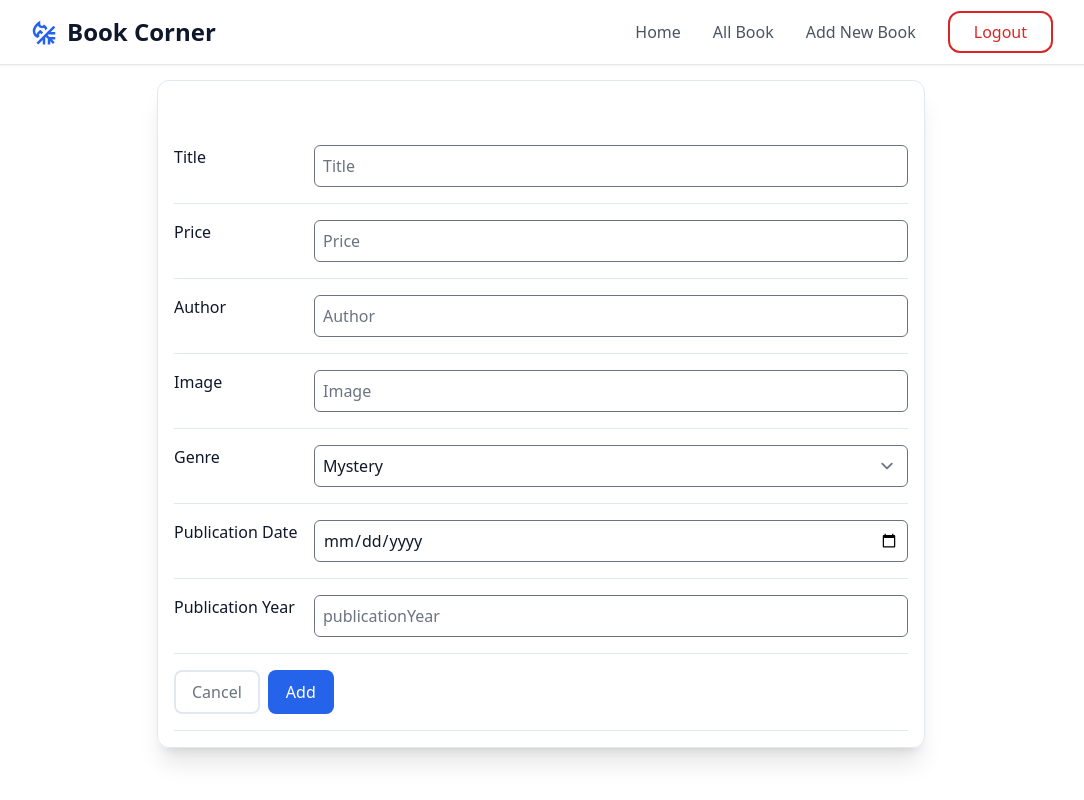
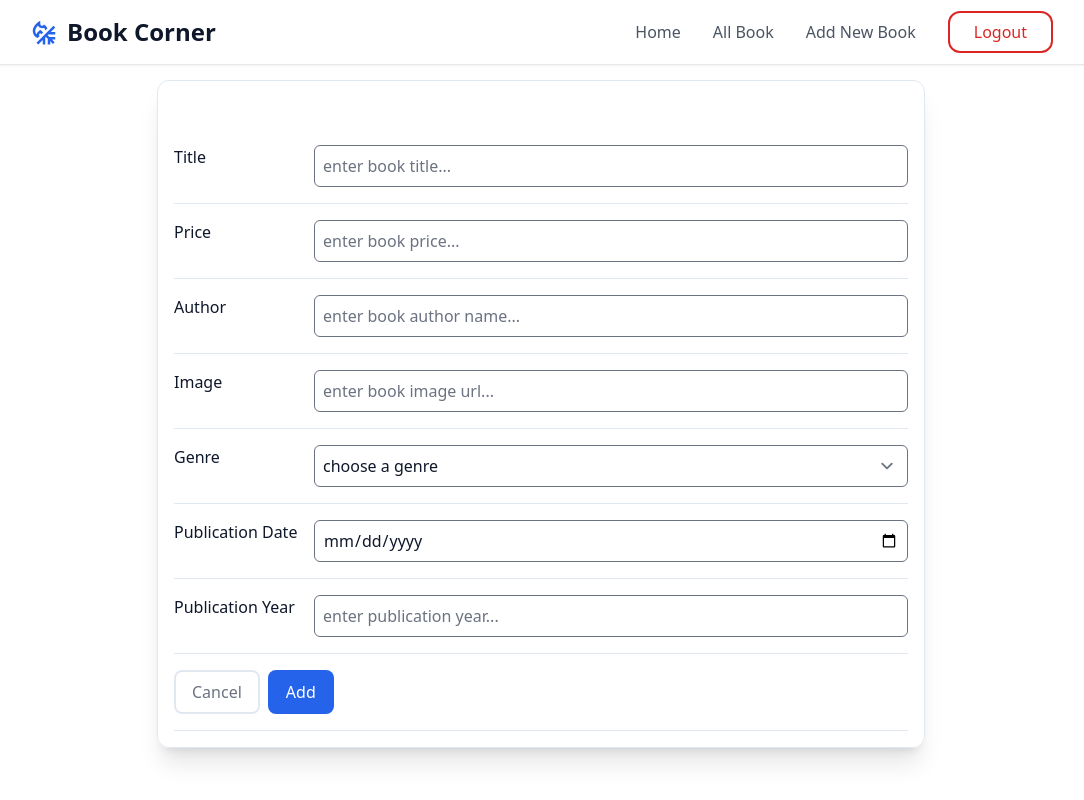
Before and after one commit to MikatSyed/book-corner-frontend, a React (Vite) app: page /add-book in a window 1280 px wide. Shown: the whole page, without its empty margins (99-1183 px from the left). Built offline with nearby package versions, Linux system fonts and the light colour scheme; no server answers; sample sign-in values are in the browser's storage.

Commit message:
[done] complete post book

```diff
--- a/src/pages/AddBook.tsx
+++ b/src/pages/AddBook.tsx
@@ -1,7 +1,8 @@
-import Navbar from "@/layouts/Navbar";
-import { useAppDispatch } from "@/redux/hook";
+import { useAddBookMutation } from "@/redux/features/book/bookSlice";
+import { useEffect } from "react";
 import { useForm } from "react-hook-form";
-import {Link, useNavigate} from 'react-router-dom'
+import { toast } from "react-hot-toast";
+import {Link} from 'react-router-dom'
 
 interface addBookFormInputs {
     title: string;
@@ -15,6 +16,7 @@ interface addBookFormInputs {
   }
 
 const AddBook = () => {
+  const [postBook,{isSuccess,isLoading}] = useAddBookMutation()
 
     const {
         register,
@@ -22,10 +24,20 @@ const AddBook = () => {
         formState: { errors },
         reset
       } = useForm<addBookFormInputs>();
-      const dispatch = useAppDispatch()
+
+      useEffect(()=>{
+        if(isLoading){
+         toast.loading("Posting...",{id:"addProduct"})
+        }
+        if(isSuccess){
+         toast.success("Added Successfully",{id:"addProduct"})
+         reset();
+        }
+
+       },[isLoading,isSuccess])
 
     const onSubmit = (data: addBookFormInputs) => {
-       console.log(data);
+      postBook(data);
       };
 
     return (
@@ -35,26 +47,27 @@ const AddBook = () => {
         <form  onSubmit={handleSubmit(onSubmit)} className="flex flex-col pt-3 md:pt-8">
         <div className="flex flex-col gap-3 border-b py-4 sm:flex-row">
           <p className="shrink-0 w-32 font-medium">Title</p>
-          <input placeholder="Title" className="w-full rounded-md border bg-white px-2 py-2 outline-none ring-blue-600 focus:ring-1"  {...register('title', { required: 'Title is required' })} />
+          <input placeholder="enter book title..." className="w-full rounded-md border bg-white px-2 py-2 outline-none ring-blue-600 focus:ring-1"  {...register('title', { required: 'Title is required' })} />
           {errors.title && <p>{errors.title.message}</p>}
         </div>
         <div className="flex flex-col gap-3 border-b py-4 sm:flex-row">
           <p className="shrink-0 w-32 font-medium">Price</p>
-          <input placeholder="Price" className="w-full rounded-md border bg-white px-2 py-2 outline-none ring-blue-600 focus:ring-1" {...register('price', { required: 'Price is required' })} />
+          <input placeholder="enter book price..." className="w-full rounded-md border bg-white px-2 py-2 outline-none ring-blue-600 focus:ring-1" {...register('price', { required: 'Price is required' })} />
           {errors.price && <p>{errors.price.message}</p>}
         </div>
         <div className="flex flex-col gap-3 border-b py-4 sm:flex-row">
           <p className="shrink-0 w-32 font-medium">Author</p>
-          <input placeholder="Author" className="w-full rounded-md border bg-white px-2 py-2 outline-none ring-blue-600 focus:ring-1"  {...register('author', { required: 'Author is required' })} />
+          <input placeholder="enter book author name..." className="w-full rounded-md border bg-white px-2 py-2 outline-none ring-blue-600 focus:ring-1"  {...register('author', { required: 'Author is required' })} />
           {errors.author && <p>{errors.author.message}</p>}
         </div>
         <div className="flex flex-col gap-3 border-b py-4 sm:flex-row">
           <p className="shrink-0 w-32 font-medium">Image</p>
-          <input placeholder="Image" className="w-full rounded-md border bg-white px-2 py-2 outline-none ring-blue-600 focus:ring-1" {...register('image')}/>
+          <input placeholder="enter book image url..." className="w-full rounded-md border bg-white px-2 py-2 outline-none ring-blue-600 focus:ring-1" {...register('image')}/>
         </div>
         <div className="flex flex-col gap-3 border-b py-4 sm:flex-row">
           <p className="shrink-0 w-32 font-medium">Genre</p>
           <select  className="w-full rounded-md border bg-white px-2 py-2 outline-none ring-blue-600 focus:ring-1" {...register('genre')}>
+            <option value=''>choose a genre</option>
             <option value='mystery'>Mystery</option>
             <option value='thriller'>Thriller</option>
             <option value='romance'>Romance</option>
@@ -69,11 +82,11 @@ const AddBook = () => {
         </div>
         <div className="flex flex-col gap-3 border-b py-4 sm:flex-row">
           <p className="shrink-0 w-32 font-medium">Publication Date</p>
-          <input placeholder="publication date" type="date" className="w-full rounded-md border bg-white px-2 py-2 outline-none ring-blue-600 focus:ring-1" {...register('publicationDate', { required: 'publication date is required' })} />
+          <input  type="date" className="w-full rounded-md border bg-white px-2 py-2 outline-none ring-blue-600 focus:ring-1" {...register('publicationDate', { required: 'publication date is required' })} />
         </div>
         <div className="flex flex-col gap-3 border-b py-4 sm:flex-row">
           <p className="shrink-0 w-32 font-medium">Publication Year</p>
-          <input placeholder="publicationYear" type="number" className="w-full rounded-md border bg-white px-2 py-2 outline-none ring-blue-600 focus:ring-1"  {...register('publicationYear', { required: 'publication year is required' })} />
+          <input placeholder="enter publication year..." type="number" className="w-full rounded-md border bg-white px-2 py-2 outline-none ring-blue-600 focus:ring-1"  {...register('publicationYear', { required: 'publication year is required' })} />
           {errors.publicationYear && <p>{errors.publicationYear.message}</p>}
         </div>
 
--- /dev/null
+++ b/src/redux/features/book/bookSlice.ts
@@ -0,0 +1,20 @@
+import { api } from '@/redux/api/apiSlice';
+
+const bookApi = api.injectEndpoints({
+  endpoints: (builder) => ({
+
+    addBook: builder.mutation({
+      query: ( data ) => ({
+        url: '/book',
+        method: 'POST',
+        body: data,
+      }),
+    }),
+
+
+  }),
+});
+
+export const {
+useAddBookMutation
+} = bookApi;
--- a/src/routes/routes.tsx
+++ b/src/routes/routes.tsx
@@ -6,6 +6,7 @@ import Home from '@/pages/Home';
 import Signup from '@/pages/Signup';
 import AddBook from '@/pages/AddBook';
 import PrivateRoute from './PrivateRoute';
+
 
 
 
@@ -22,6 +23,7 @@ const routes = createBrowserRouter([
         path: '/add-book',
         element: <PrivateRoute path="/add-book"> <AddBook /></PrivateRoute>,
       },
+
 
     ],
   },
```
Also changed, not shown: src/pages/AllBook.tsx (added).
